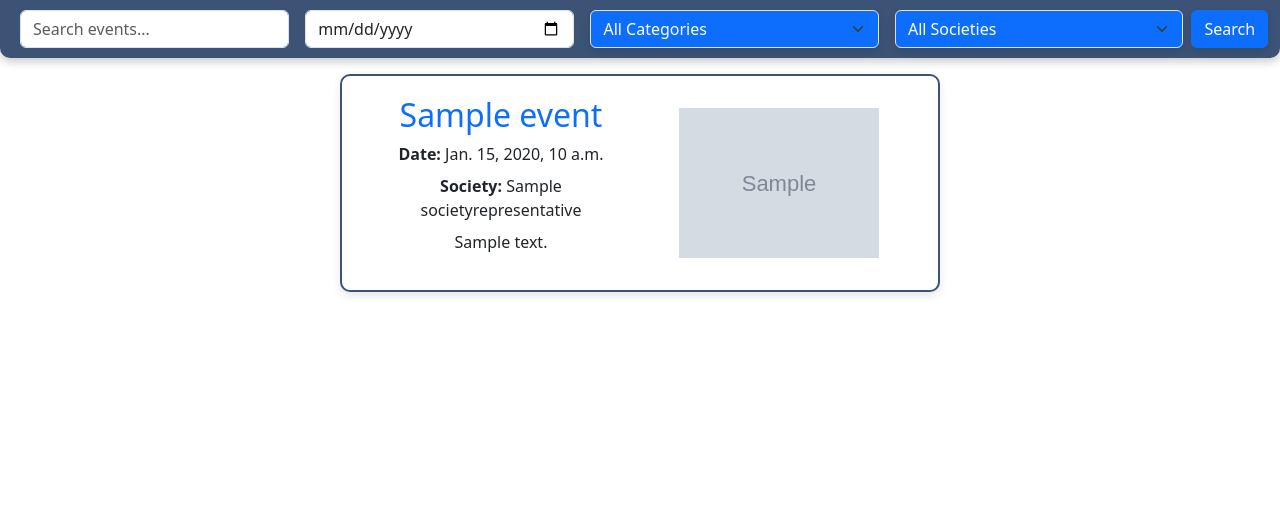
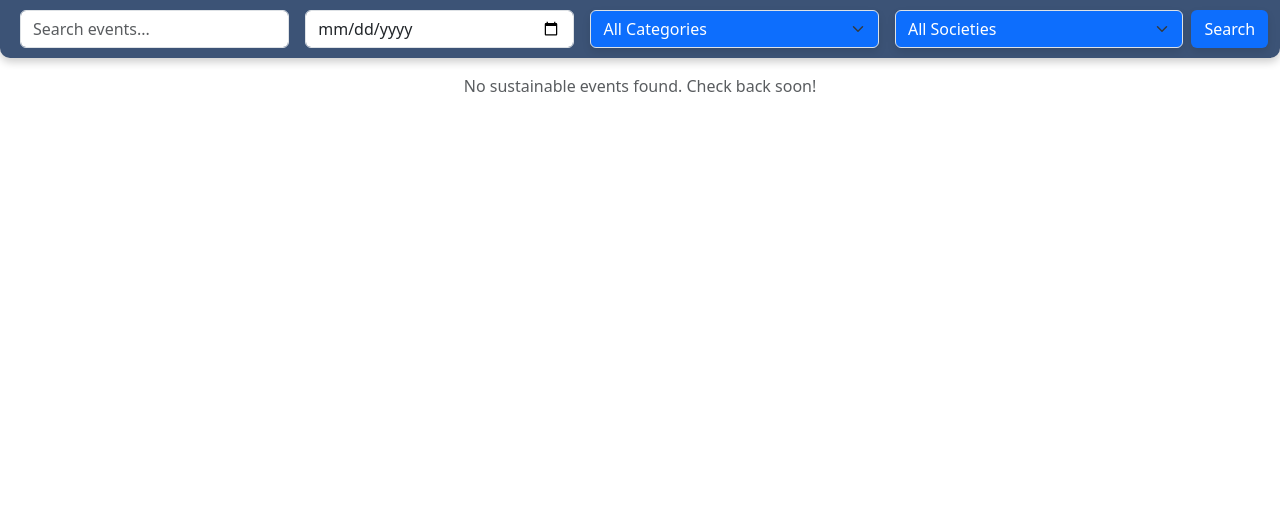
Before and after one commit to ms1498/groupSoftwareProject, a Django app: page /discover in a window 1280 px wide. Shown: the part 83-593 px from the top of the page. Run offline with Django 5.2, Linux system fonts and the light colour scheme; a user stored in the database is signed in; tables that the repository leaves empty hold one stand-in row (values such as "Sample post"); grey boxes marked "Sample" are stand-in pictures; some libraries are stand-ins or nearby versions.

Commit message:
Fixed the filtering system for events
Changed it so it will only show events that have not happened yet and also properly filters by societies.

```diff
--- a/app/templates/discover.html
+++ b/app/templates/discover.html
@@ -132,6 +132,17 @@
         .register-btn:hover {
             background-color: #0056b3 !important;
         }
+
+        .booked-label {
+            position: flex;
+            transform: rotate(-90deg) translateY(-50%);
+            color: #000;
+            padding: 5px 1px;
+            font-weight: bold;
+            border-radius: 5px;
+            white-space: nowrap;
+        }
+
     </style>
 </head>
 
@@ -173,8 +184,8 @@
             </select>
             <select class="form-select searcher mx-2" name="society">
                 <option value="">All Societies</option>
-                {% for society in societies %}
-                    <option value="{{ society }}">{{ society }}</option>
+                {% for society in societys %}
+                    <option value="{{ society.society_name }}">{{ society.society_name}}</option>
                 {% endfor %}
             </select>
             <button type="submit" class="btn searcher">Search</button>
@@ -185,18 +196,18 @@
     <div class="event-container">
     {% for event in events %}
         <div class="event-card" onclick="showPopup('{{ forloop.counter }}')">
-            <div class="col-md-8" style="width: 50%;">
+            {% if user.is_authenticated and event.id in booked_events %}
+                <p class="booked-label text-muted text-center"><strong>Booked</strong></p>
+            {%endif%}
+            <div class="col-md-8 text-left" style="width: 50%;">
                 <h2 style="color: #0d6efd;">{{ event.name }}</h2>
                 <p class="mb-2"><strong>Date:</strong> {{ event.date }}</p>
                 <p class="mb-2"><strong>Society:</strong> {{ event.organiser.society_name }}</p>
                 <p>{{ event.description }}</p>
             </div>
-            <div class="col-md-4">
-                {% if event.image %}
-                    <img src="{{ event.image.url }}" alt="Event Image" class="img-fluid" onerror="this.src='/static/default-event.jpg';">
-                {% else %}
-                    <img src="/static/default-event.jpg" alt="Default Event Image" class="img-fluid">
-                {% endif %}
+            <div class="col-md-3">
+                <img src="{{ event.image.url }}" alt="Event Image" class="img-fluid" onerror="this.src='/static/default-event.jpg';">
+
             </div>
         </div>
 
@@ -211,12 +222,14 @@
                 <div class="popup-image">
                     <img src="{{ event.image.url }}" alt="Event Image" class="img-fluid" style="height: 50%;" onerror="this.src='/static/default-event.jpg';">
                 </div>
-                {%if perms.app.sign_up%}
-                    <form id="registerForm{{ forloop.counter }}" method="POST" action="{% url 'register_event' event.id %}">
-                        {% csrf_token %}
-                        <button type="submit" class="btn register-btn">Register Here</button>
-                    </form>
+                {% if user.is_authenticated and event.id in booked_events %}
+                    <p class="text-muted text-center"><strong>Event Booked</strong></p>
+                {%elif user.is_authenticated %}
+                <form id="registerForm{{ forloop.counter }}" method="POST" action="{% url 'register_event' event.id %}">
+                    {% csrf_token %}
+                    <button type="submit" class="btn register-btn">Register Here</button>
                 {%else%}
+                </form>
                     <p class="text-muted text-center">Sign in to register!</p>
                 {%endif%}
             </div>
--- a/app/views.py
+++ b/app/views.py
@@ -9,8 +9,9 @@ from django.contrib.auth.views import PasswordResetView, PasswordResetDoneView,
 from django.core import serializers
 from django.http import HttpResponse, HttpRequest
 from django.contrib.auth.decorators import login_required, permission_required
+from django.utils import timezone
 # model imports
-from app.models import Event, Booking, Student
+from app.models import Event, Booking, Student, SocietyRepresentative
 # backend imports
 from .forms import SignInForm, SignUpForm, BookingForm
 from mysite.qrgen import get_qrcode_from_response
@@ -33,42 +34,46 @@ def discover(request: HttpRequest) -> HttpResponse:
     category = request.GET.get("category", "")
     society = request.GET.get("society", "")
 
+    society_rep = SocietyRepresentative.objects.all()
     events = Event.objects.all()
+    events = events.filter(approved="1",  date__date__gte=timezone.now().date())
+    student = get_object_or_404(Student, user=request.user)
 
     if search_query:
         events = events.filter(name__icontains=search_query)
 
-    events = events.filter(approved="1")
     if category:
         events = events.filter(category=category)
 
     if event_date:
         events = events.filter(date__date=event_date)
 
-    if category:
-        events = events.filter(category=category)
+    if society:
+        society_obj = society_rep.filter(society_name=society).first()
+        print(society_obj)
+        events = events.filter(organiser=society_obj)
 
-    if society:
-        events = events.filter(organiser__society_name=society)
+    booked_events = set()
+    if request.user.is_authenticated:
+        booked_events = set(Booking.objects.filter(student=student).values_list('event_id', flat=True))
 
-    return render(request, "discover.html", {"events": events})
-
+    return render(request, "discover.html", {"events": events, "booked_events":booked_events, "societys":society_rep})
 
 @login_required
 def register_event(request, event_id):
-    """ Adds events to the booking table for the logged-in student.
+    """ Adds events to the booking table for the logged-in student only if not already booked.
 
     @author Tilly Searle
     """
-    # Get the event
+    # Get the event and student
     event = get_object_or_404(Event, id=event_id)
     student = get_object_or_404(Student, user=request.user)
-    Booking.objects.create(student=student, event=event)
 
-    events = Event.objects.all()
-    events = events.filter(approved="1")
+    # Check if the booking already exists
+    if not Booking.objects.filter(student=student, event=event).exists():
+        Booking.objects.create(student=student, event=event)
 
-    return render(request, "discover.html", {"events": events})
+    return redirect('discover')
 
 @login_required
 @permission_required("perms.app.approve_events", raise_exception=True)
```
